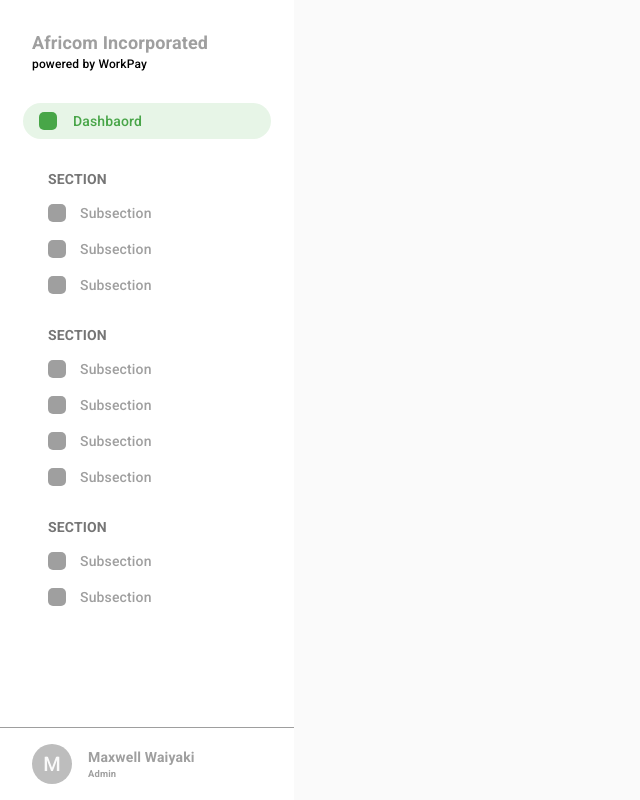
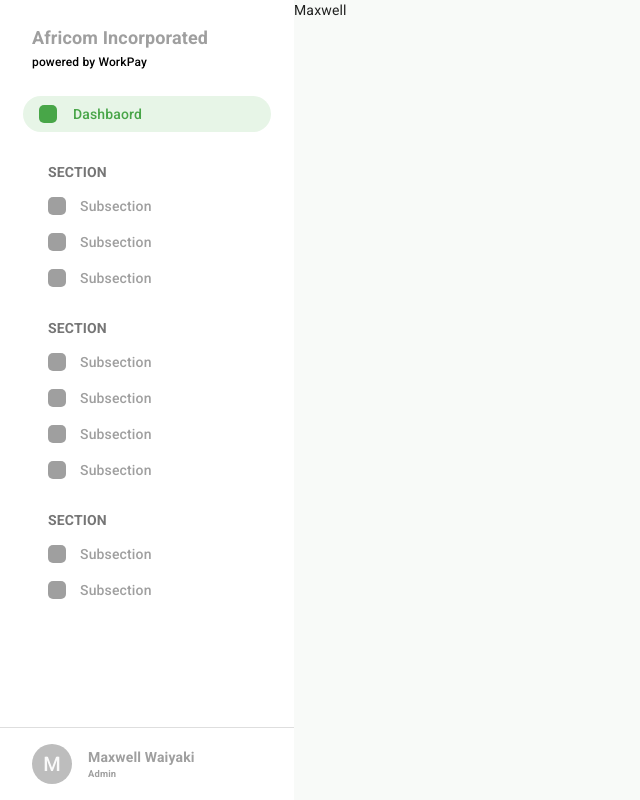
Before and after one commit to maxwaiyaki/workpay-dashbaord, a React (Create React App) app: page / in a window 1280 px wide. Shown: the whole page, without its empty margins (0-640 px from the left). Built offline with nearby package versions, Linux system fonts and the light colour scheme.

Commit message:
folder structure re-arrange

```diff
--- a/src/App.js
+++ b/src/App.js
@@ -9,7 +9,7 @@ import theme from 'utils/theme';
 import './App.css';
 
 const Sidebar = lazy(() =>
-	import(/* webpackChunkName: "Sidebar" */ 'components/Sidebar'),
+	import(/* webpackChunkName: "Sidebar" */ 'containers/Sidebar'),
 );
 
 function App() {
--- a/src/components/Sidebar/index.js
+++ /dev/null
@@ -1,90 +0,0 @@
-import React from 'react';
-import { Link } from 'react-router-dom';
-
-import Box from '@material-ui/core/Box';
-import List from 'components/List';
-import Avatar from '@material-ui/core/Avatar';
-
-const data = {
-	name: 'Africom Incorporated',
-};
-
-export default function Sidebar() {
-	return (
-		<Box
-			component='aside'
-			width={294}
-			height='100vh'
-			position='fixed'
-			left='0'
-			pt={3}
-			bgcolor='white'
-			color='gray.400'
-		>
-			<Box lineHeight='0.4' px={4}>
-				<Box component='h2' fontWeight='bold' fontSize={18}>
-					{data.name}
-				</Box>
-				<Box
-					component='h4'
-					fontSize={12}
-					color='black'
-					fontWeight='fontWeightMedium'
-				>
-					powered by WorkPay
-				</Box>
-			</Box>
-
-			<Link to='/'>
-				<Box
-					padding='8px 16px'
-					margin='36px 23px 24px 23px'
-					borderRadius='23px'
-					bgcolor='green.50'
-					color='green.400'
-					fontWeight='500'
-					display='flex'
-					alignItems='center'
-					cursor='pointer'
-				>
-					<Box
-						component='span'
-						width='18px'
-						height='18px'
-						bgcolor='green.500'
-						borderRadius='5px'
-						mr={2}
-					/>
-					Dashbaord
-				</Box>
-			</Link>
-
-			<List items={3} />
-			<List items={4} />
-			<List items={2} />
-
-			<Box
-				px={4}
-				py={2}
-				bottom='0'
-				width='100%'
-				display='flex'
-				fontWeight='fontWeightMedium'
-				alignItems='center'
-				borderTop={1}
-				position='absolute'
-				borderColor='grey.500'
-			>
-				<Avatar>M</Avatar>
-				<Box ml={2}>
-					<Box m={0} component='h4'>
-						Maxwell Waiyaki
-					</Box>
-					<Box m={0} component='h6'>
-						Admin
-					</Box>
-				</Box>
-			</Box>
-		</Box>
-	);
-}
--- /dev/null
+++ b/src/containers/Sidebar/index.js
@@ -0,0 +1,107 @@
+import React from 'react';
+import { Link } from 'react-router-dom';
+
+import Box from '@material-ui/core/Box';
+import Avatar from '@material-ui/core/Avatar';
+
+import List from 'components/List';
+
+const data = {
+	name: 'Africom Incorporated',
+};
+
+export default function Sidebar() {
+	return (
+		<Box
+			component='section'
+			display='flex'
+			flexDirection='column'
+			flex='auto'
+			minHeight='100vh'
+		>
+			<Box
+				pt={3}
+				left='0'
+				width={294}
+				height='100vh'
+				flex='0 0 294px'
+				minWidth={294}
+				display='flex'
+				flexDirection='column'
+				bgcolor='white'
+				position='fixed'
+				component='aside'
+				overflow='hidden auto'
+				color='gray.400'
+			>
+				<Box lineHeight='1.6' px={4}>
+					<Box component='h2' m='0' fontWeight='bold' fontSize={18}>
+						{data.name}
+					</Box>
+					<Box
+						m='0'
+						component='h4'
+						fontSize={12}
+						color='black'
+						fontWeight='fontWeightMedium'
+					>
+						powered by WorkPay
+					</Box>
+				</Box>
+
+				<Link to='/'>
+					<Box
+						padding='8px 16px'
+						margin='24px 23px'
+						borderRadius='23px'
+						bgcolor='green.50'
+						color='green.400'
+						fontWeight='500'
+						display='flex'
+						alignItems='center'
+						cursor='pointer'
+					>
+						<Box
+							component='span'
+							width='18px'
+							height='18px'
+							bgcolor='green.500'
+							borderRadius='5px'
+							mr={2}
+						/>
+						Dashbaord
+					</Box>
+				</Link>
+
+				<List items={3} />
+				<List items={4} />
+				<List items={2} />
+
+				<Box
+					px={4}
+					py={2}
+					width='100%'
+					display='flex'
+					borderTop={1.5}
+					marginTop='auto'
+					borderColor='gray.200'
+					fontWeight='fontWeightMedium'
+					alignItems='center'
+				>
+					<Avatar>M</Avatar>
+					<Box ml={2}>
+						<Box m={0} component='h4'>
+							Maxwell Waiyaki
+						</Box>
+						<Box m={0} component='h6'>
+							Admin
+						</Box>
+					</Box>
+				</Box>
+			</Box>
+			<Box component='main' flex='auto' marginLeft='294px' bgcolor='gray.50'>
+				Maxwell
+			</Box>
+		</Box>
+	);
+}
```
